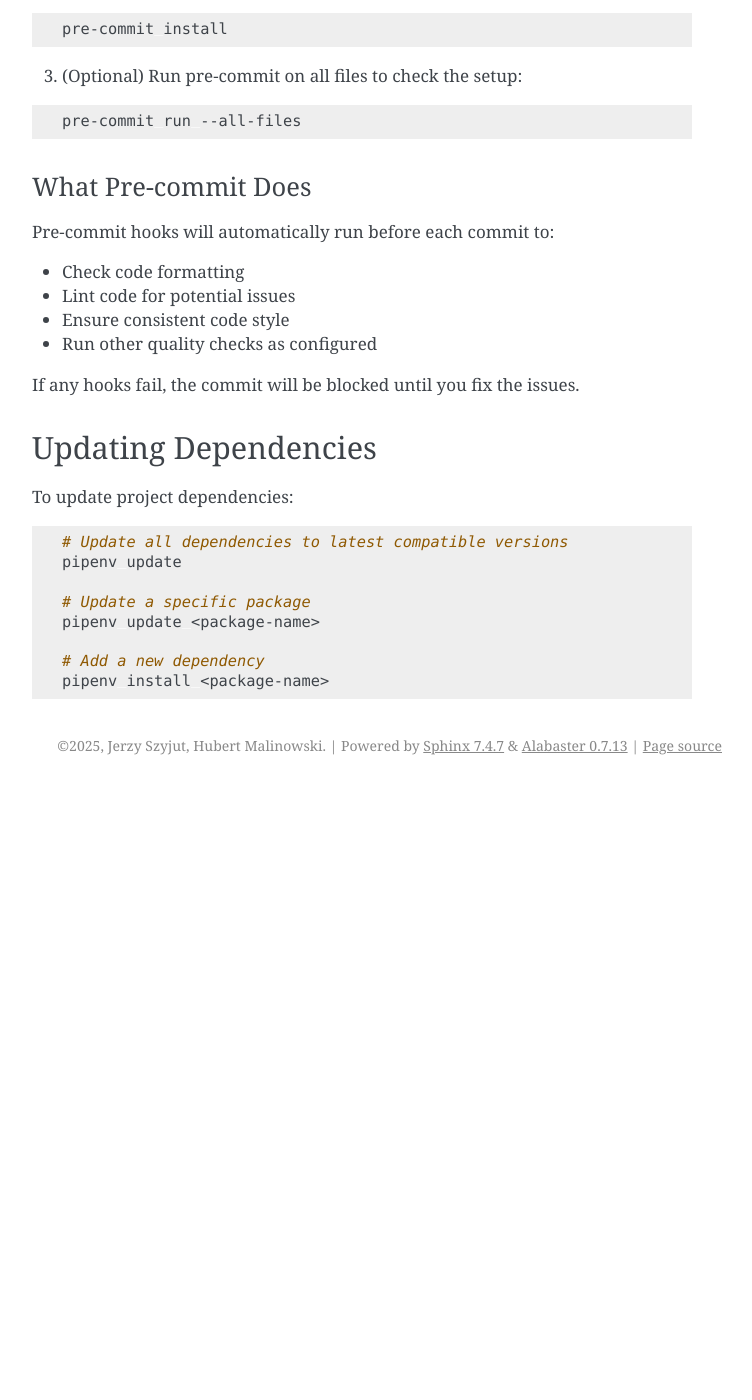
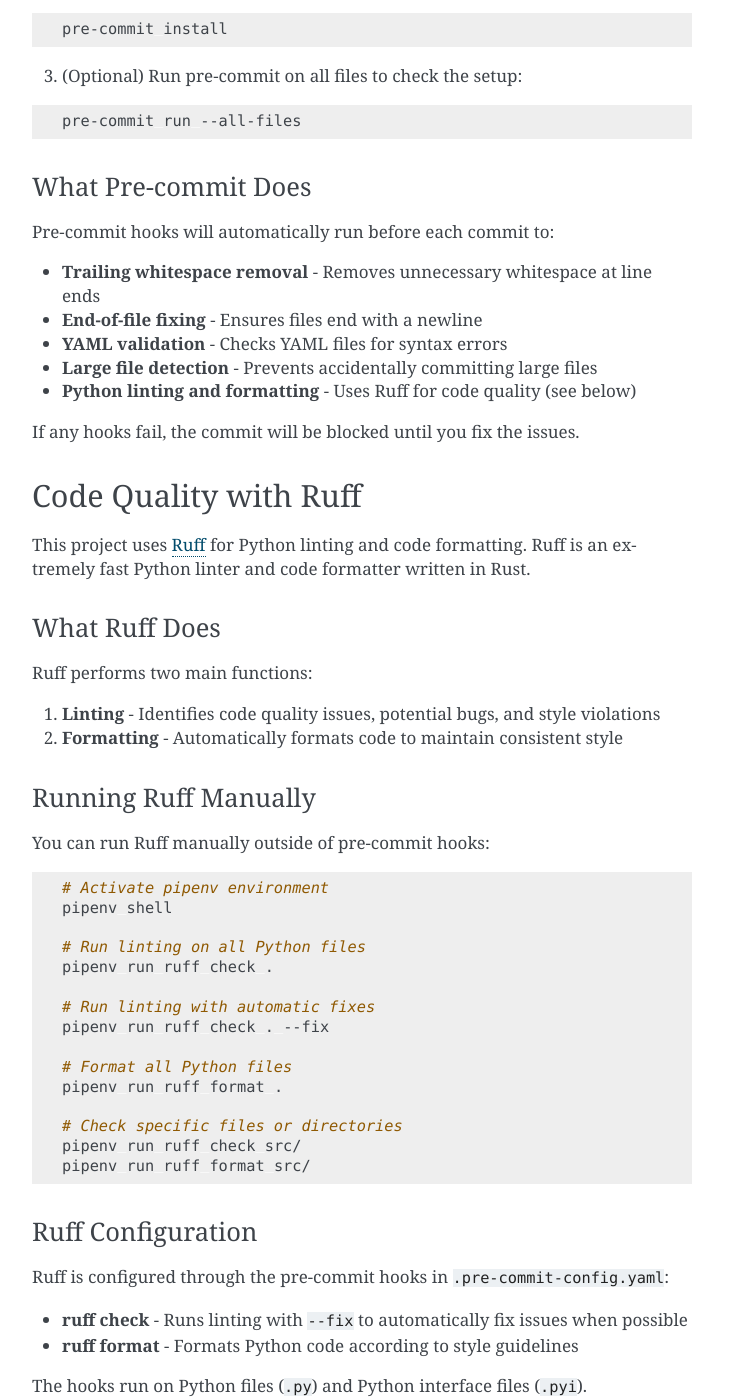
Before and after one commit to jerzyszyjut/active-annotate, a Sphinx documentation site: the page built from docs/index.rst, in a window 1280 px wide and 1400 px high, scrolled down 1445 px. Shown: the whole window, without its empty margins (388-1140 px from the left). Built offline with Sphinx 7.4.7, drawn with Linux system fonts in a browser that asks for light colours; before the commit the page ends 2230 px from its top, so only the background shows below that; some of the changed text lies outside the part shown.

Commit message:
Add ruff to project

```diff
--- a/docs/index.rst
+++ b/docs/index.rst
@@ -88,28 +88,90 @@
 
 Pre-commit hooks will automatically run before each commit to:
 
-- Check code formatting
-- Lint code for potential issues
-- Ensure consistent code style
-- Run other quality checks as configured
+- **Trailing whitespace removal** - Removes unnecessary whitespace at line ends
+- **End-of-file fixing** - Ensures files end with a newline
+- **YAML validation** - Checks YAML files for syntax errors
+- **Large file detection** - Prevents accidentally committing large files
+- **Python linting and formatting** - Uses Ruff for code quality (see below)
 
 If any hooks fail, the commit will be blocked until you fix the issues.
 
-Updating Dependencies
----------------------
+Code Quality with Ruff
+-----------------------
 
-To update project dependencies:
+This project uses `Ruff <https://docs.astral.sh/ruff/>`_ for Python linting and code formatting. Ruff is an extremely fast Python linter and code formatter written in Rust.
+
+What Ruff Does
+~~~~~~~~~~~~~~
+
+Ruff performs two main functions:
+
+1. **Linting** - Identifies code quality issues, potential bugs, and style violations
+2. **Formatting** - Automatically formats code to maintain consistent style
+
+Running Ruff Manually
+~~~~~~~~~~~~~~~~~~~~~~
+
+You can run Ruff manually outside of pre-commit hooks:
 
 .. code-block:: bash
 
-   # Update all dependencies to latest compatible versions
-   pipenv update
+   # Activate pipenv environment
+   pipenv shell
 
-   # Update a specific package
-   pipenv update <package-name>
+   # Run linting on all Python files
+   pipenv run ruff check .
 
-   # Add a new dependency
-   pipenv install <package-name>
+   # Run linting with automatic fixes
+   pipenv run ruff check . --fix
+
+   # Format all Python files
+   pipenv run ruff format .
+
+   # Check specific files or directories
+   pipenv run ruff check src/
+   pipenv run ruff format src/
+
+Ruff Configuration
+~~~~~~~~~~~~~~~~~~
+
+Ruff is configured through the pre-commit hooks in ``.pre-commit-config.yaml``:
+
+- **ruff check** - Runs linting with ``--fix`` to automatically fix issues when possible
+- **ruff format** - Formats Python code according to style guidelines
+
+The hooks run on Python files (``.py``) and Python interface files (``.pyi``).
+
+Common Ruff Commands
+~~~~~~~~~~~~~~~~~~~~
+
+.. code-block:: bash
+
+   # Check for issues without fixing
+   pipenv run ruff check .
+
+   # Fix all auto-fixable issues
+   pipenv run ruff check . --fix
+
+   # Format code
+   pipenv run ruff format .
+
+   # Check and format in one go
+   pipenv run ruff check . --fix && pipenv run ruff format .
+
+   # Show what would be changed without making changes
+   pipenv run ruff format . --diff
+
+Integration with Pre-commit
+~~~~~~~~~~~~~~~~~~~~~~~~~~~~
+
+When you commit code, Ruff will automatically:
+
+1. Run linting checks and apply automatic fixes
+2. Format your code according to project standards
+3. Fail the commit if there are issues that can't be auto-fixed
+
+This ensures all committed code maintains consistent quality and style.
 
 
 .. toctree::
```
Also changed, not shown: pyproject.toml (added, +78 -0 lines), .pre-commit-config.yaml, 2 other files.
